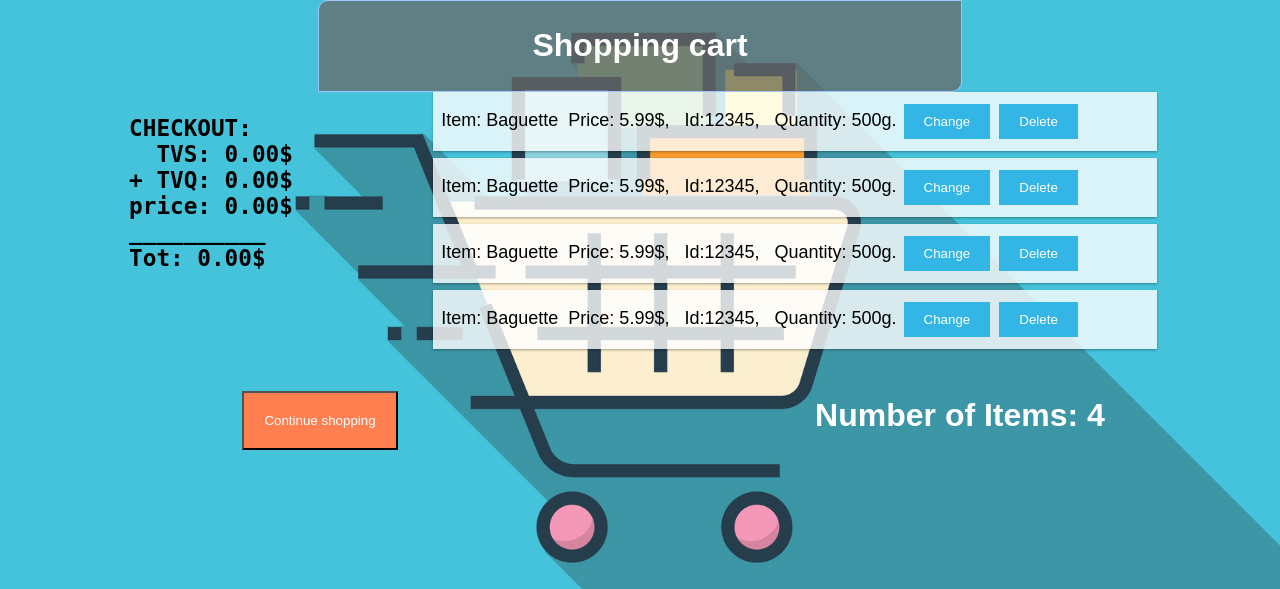
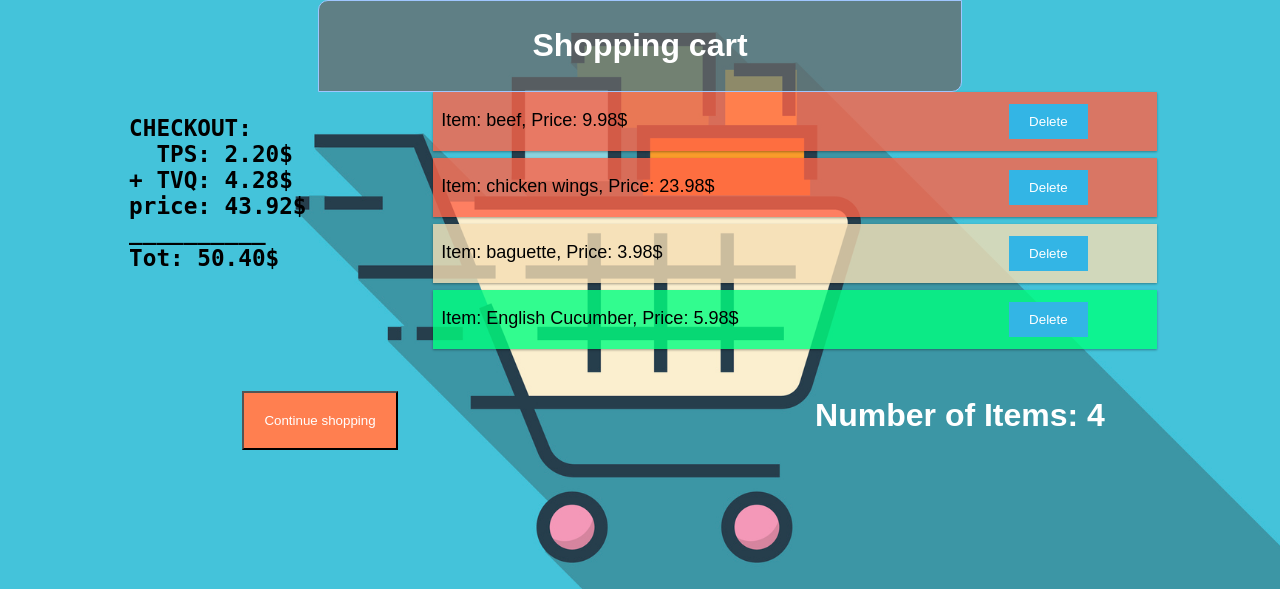
Before and after one commit to JeffreyCHChan/SOEN287, a PHP site: page /Shoppingcart.html in a window 1280 px wide. Shown: the part 120-709 px from the top of the page. Run offline with PHP 8.4, Linux system fonts and the light colour scheme.

Commit message:
js update

```diff
--- a/Cartstyle.css
+++ b/Cartstyle.css
@@ -131,7 +131,16 @@ body {margin:0;}
         font-weight:bolder;
 
         }
+        .col1{
+        display:inline-block;
+        width:80%;}
 
+
+        .col2{
+        display:inline-block
+        width:20%;
+        float : right;
+        }
 
         .btn {
           background-color: #33b5e5;
@@ -141,6 +150,15 @@ body {margin:0;}
           text-decoration: none;
           margin: 4px 2px;
           cursor: pointer;
+
+
+
+
+
+
+
+
+
         }
         .btn:hover {
           background-color: RoyalBlue;}
@@ -153,6 +171,7 @@ body {margin:0;}
                     text-decoration: none;
                     margin: 4px 2px;
                     cursor: pointer;
+
                   }
         .btn2:hover {
         background-color: #FF8C00;}
--- a/Shoppingcart.html
+++ b/Shoppingcart.html
@@ -14,34 +14,7 @@
     </style>
 </head>
 <header>
-    <script>
-    let counter=0;
-    let sum;
-    let tps;
-    let tvq;
-        function item(category_param,product_param,unit_price,quantity_param){
-        this.category=category_param;
-        this.product=product_param;
 
-        this.price=function(unit_price,quantity_param){
-        return unit_price*quantity_param;
-        }
-        this.quantity=quantity_param;
-        counter++;
-        }
-
-        let productlist=[new item("meat","smoked salmon",4.99,2),new item("Baked goods","bagette",5.99,2),new item("meat","Pork meat",7.99,1),
-        new item("meat","ground beef",11.99,3)]
-
-        function displaylist(productlist){
-        for(let i=0;i<productlist.length;i++){
-        return "item: "+item[i].product
-
-
-        }
-        }
-
-    </script>
     <nav class="navbar">
         <div class="brand-title"><a href="MainPage.html"><img src="images/AtoZMarketPlace.jpg"></a></div>
         <a href="#" class="toggle-button">
@@ -81,11 +54,11 @@
         <p>
             <pre>
         CHECKOUT:
-          TVS: 0.00$
-        + TVQ: 0.00$
-        price: 0.00$
+          TPS: <span id="tps"></span>$
+        + TVQ: <span id="tvq"></span>$
+        price: <span id="summ"></span>$
         __________
-        Tot: 0.00$
+        Tot: <span id="tot"></span>$
 
     </pre>
 
@@ -93,11 +66,7 @@
 
     </div>
     <div class="col-7 menu">
-        <ul>
-            <li>Item: Baguette   &nbsp;Price: 5.99$,   &nbsp; Id:12345,  &nbsp; Quantity: 500g. <button class="btn">Change</button> <button class="btn">Delete</button></li>
-            <li>Item: Baguette   &nbsp;Price: 5.99$,   &nbsp; Id:12345,  &nbsp; Quantity: 500g. <button class="btn">Change</button> <button class="btn">Delete</button></li>
-            <li>Item: Baguette   &nbsp;Price: 5.99$,   &nbsp; Id:12345,  &nbsp; Quantity: 500g. <button class="btn">Change</button> <button class="btn">Delete</button></li>
-            <li>Item: Baguette   &nbsp;Price: 5.99$,   &nbsp; Id:12345,  &nbsp; Quantity: 500g. <button class="btn">Change</button> <button class="btn">Delete</button></li>
+        <ul id="myUL">
         </ul>
     </div>
 </div>
@@ -107,9 +76,162 @@
 
     </div>
     <div class="col-6"style="text-align: center">
-        <h1 class="white">Number of Items: 4</h1>
+        <h1 class="white">Number of Items: <span id="count"></span> </h1>
     </div>
 </div>
+
+<script>
+var mainarr=new Array();
+   var sum=0;
+   var TPS;
+   var TVQ;
+   var TOT;
+
+  let counter = 0;
+function item(category_param, product_param, unit_price, quantity_param) {
+    this.category = category_param;
+    this.product = product_param;
+
+    this.price = unit_price * quantity_param;
+
+    this.quantity = quantity_param;
+    counter++;
+}
+
+let listofprod = new Array();
+listofprod.push(new item("meat", "beef", 4.99, 2));
+listofprod.push(new item("meat", "chicken wings", 11.99, 2));
+listofprod.push(new item("baked_good", "baguette", 1.99, 2));
+listofprod.push(new item("vegetables", "English Cucumber", 2.99, 2));
+
+function displaytext(index) {
+    return "Item: "+listofprod[index].product +",   "+ " Price: "+ listofprod[index].price+"$";
+}
+
+
+
+function displaylist(){
+var i;
+
+    for(i=0;i<listofprod.length;i++){
+
+        var li = document.createElement("li");
+        mainarr.push(li)
+        var t = document.createTextNode(displaytext(i));
+        var d=document.createElement("div");
+        var d2=document.createElement("div");
+        d.className="col1";
+        d2.className="col2";
+        d.appendChild(t);
+        li.appendChild(d);
+        var button= document.createElement("BUTTON");
+        var txt = document.createTextNode("Delete");
+        button.appendChild(txt);
+        button.className = "btn";
+        d2.appendChild(button)
+        li.appendChild(button);
+        if(listofprod[i].category=="meat"){
+        li.style.backgroundColor="rgba(255,99,71,0.8)";
+        li.onmouseover=function(){
+        this.style.backgroundColor="rgba(255,99,71,0.95)";}
+        li.onmouseout=function(){
+        this.style.backgroundColor="rgba(255,99,71,0.8)";}
+        }
+
+        else if(listofprod[i].category=="baked_good"){
+        li.style.backgroundColor="rgba(245,222,179,0.8)";
+        li.onmouseover=function(){
+        this.style.backgroundColor="rgba(245,222,179,0.95)";}
+        li.onmouseout=function(){
+        this.style.backgroundColor="rgba(245,222,179,0.8)";}
+        }
+
+        else if(listofprod[i].category=="vegetables"){
+        li.style.backgroundColor="rgba(0,255,127,0.8)";
+        li.onmouseover=function(){
+        this.style.backgroundColor="rgba(0,255,127,0.95)";}
+        li.onmouseout=function(){
+        this.style.backgroundColor="rgba(0,255,127,0.8)";}
+        }
+
+        document.getElementById("myUL").appendChild(li);
+    }
+    }
+
+    displaylist();
+
+
+    function computesum(){
+    var j;
+    for(j=0;j<listofprod.length;j++){
+    sum=sum+listofprod[j].price;
+        }
+    document.getElementById("summ").innerHTML=sum.toFixed(2);
+    }
+
+
+    function computetps(){
+
+    TPS=sum*0.05
+    document.getElementById("tps").innerHTML=TPS.toFixed(2);
+    }
+
+
+    function computetvq(){
+    TVQ=sum*0.0975
+    document.getElementById("tvq").innerHTML=TVQ.toFixed(2);
+    }
+
+    function computetot(){
+    TOT=sum+TPS+TVQ
+    document.getElementById("tot").innerHTML=TOT.toFixed(2);
+    }
+
+   document.getElementById("count").innerHTML=counter;
+
+
+
+
+
+
+
+
+    computesum();
+    computetps();
+    computetvq();
+    computetot();
+
+
+var close = document.getElementsByClassName("btn");
+    var i;
+    for (i = 0; i < close.length; i++) {
+    close[i].onclick = function() {
+    var div = this.parentElement;
+    var ind=mainarr.indexOf(div);
+    sum=sum-listofprod[ind].price;
+    delete listofprod[ind];
+    div.style.display = "none";
+    counter--;
+    document.getElementById("summ").innerHTML=sum.toFixed(2);
+    computetps();
+    computetvq();
+    computetot();
+    document.getElementById("count").innerHTML=counter;
+
+    }
+    }
+
+
+
+
+
+
+
+
+
+
+
+    </script>
 
 
 
```
